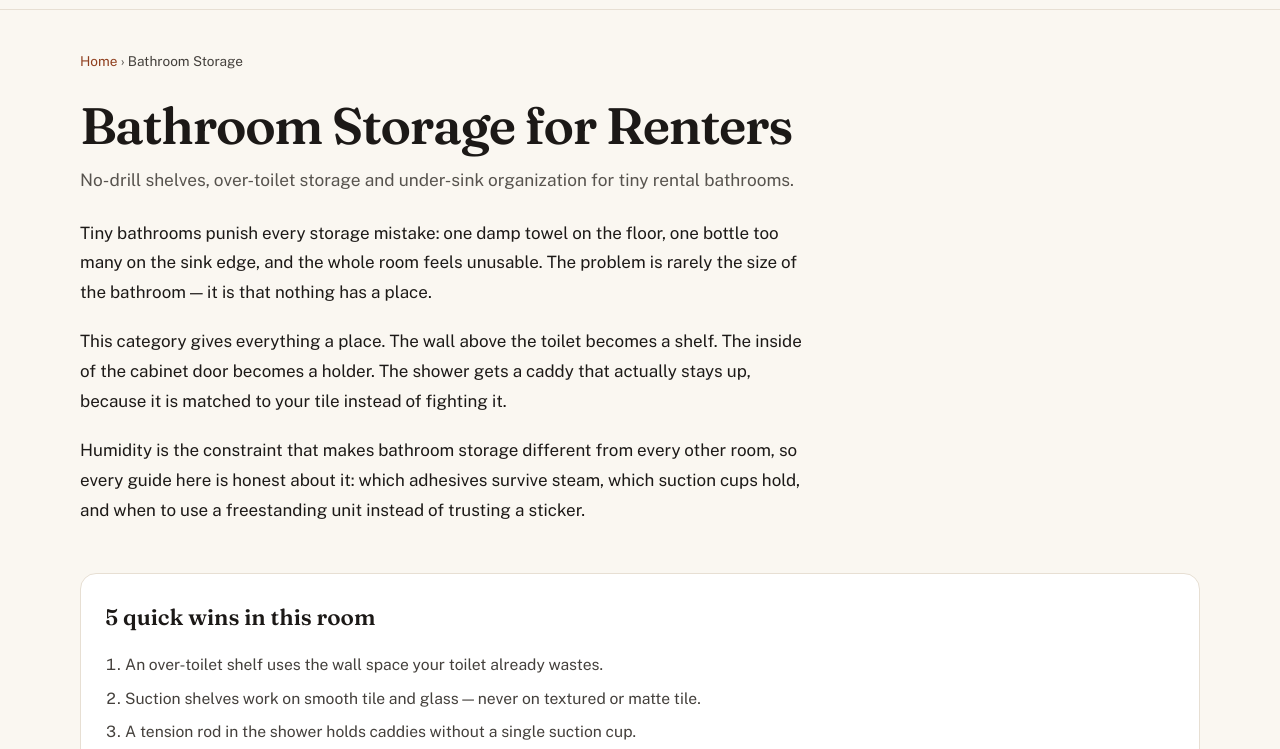
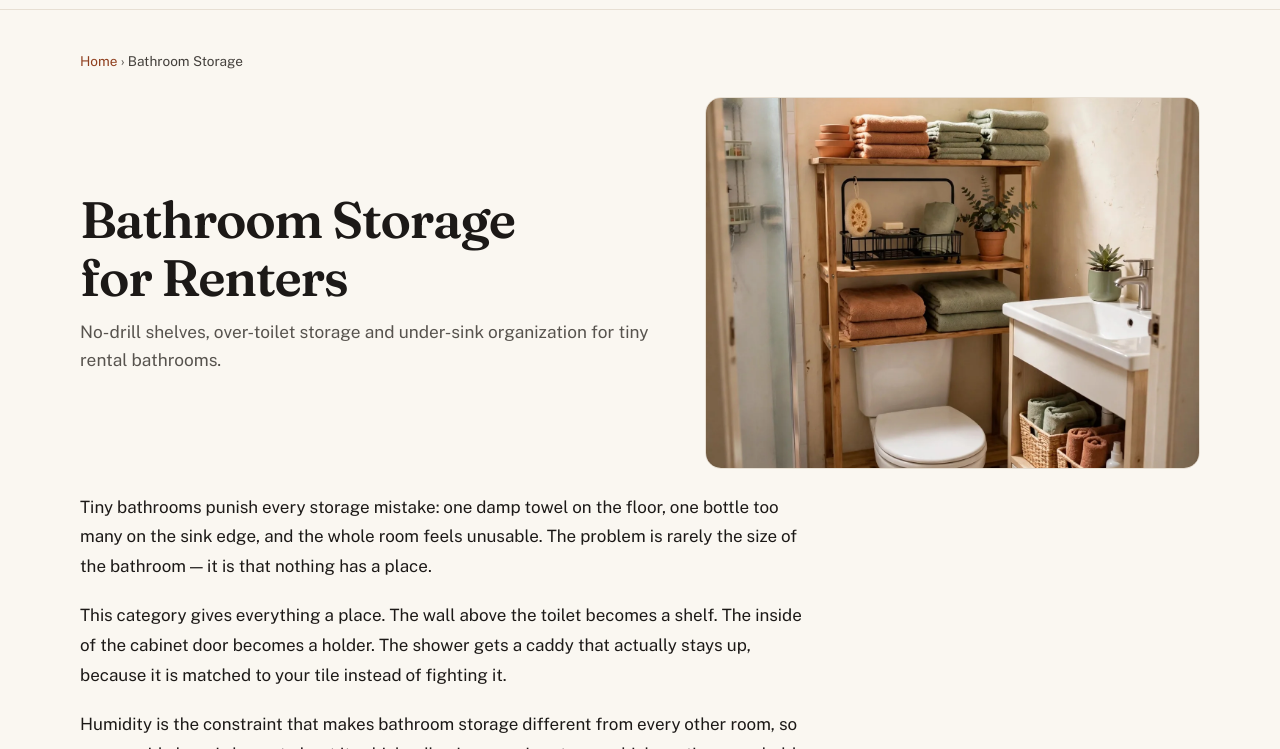
Before and after one commit to hamzagithameed/cozy-tiny-space, an Astro site: page /bathroom-storage in a window 1280 px wide. Shown: the part 51-800 px from the top of the page. Built offline with nearby package versions, Linux system fonts and the light colour scheme; Astro itself is replaced by a stand-in of ours.

Commit message:
Design: category hub pages get their photo header

```diff
--- a/src/pages/[category].astro
+++ b/src/pages/[category].astro
@@ -42,12 +42,25 @@ const relatedCategorySlug =
       <span aria-current="page" class="text-ink-soft">{category.data.name}</span>
     </nav>
 
-    <header class="mt-6 max-w-3xl">
-      <h1 class="font-display text-[clamp(2.1rem,5vw,3.2rem)] font-semibold leading-[1.12] tracking-tight text-ink" style="text-wrap: balance;">
-        {category.data.name} for Renters
-      </h1>
-      <p class="mt-3 text-[1.08rem] leading-relaxed text-muted">{category.data.tagline}</p>
-    </header>
+    <div class="mt-6 grid items-center gap-8 lg:grid-cols-[1.2fr_1fr]">
+      <header class="max-w-3xl">
+        <h1 class="font-display text-[clamp(2.1rem,5vw,3.2rem)] font-semibold leading-[1.12] tracking-tight text-ink" style="text-wrap: balance;">
+          {category.data.name} for Renters
+        </h1>
+        <p class="mt-3 text-[1.08rem] leading-relaxed text-muted">{category.data.tagline}</p>
+      </header>
+      <div class="overflow-hidden rounded-2xl border border-line">
+        <img
+          src={`/images/categories/${category.data.slug}.webp`}
+          alt={`${category.data.name} in a small rental home`}
+          width="1344"
+          height="1792"
+          fetchpriority="high"
+          decoding="async"
+          class="aspect-[4/3] w-full object-cover"
+        />
+      </div>
+    </div>
 
     <div class="article-body mt-6">
       <Content />
```
